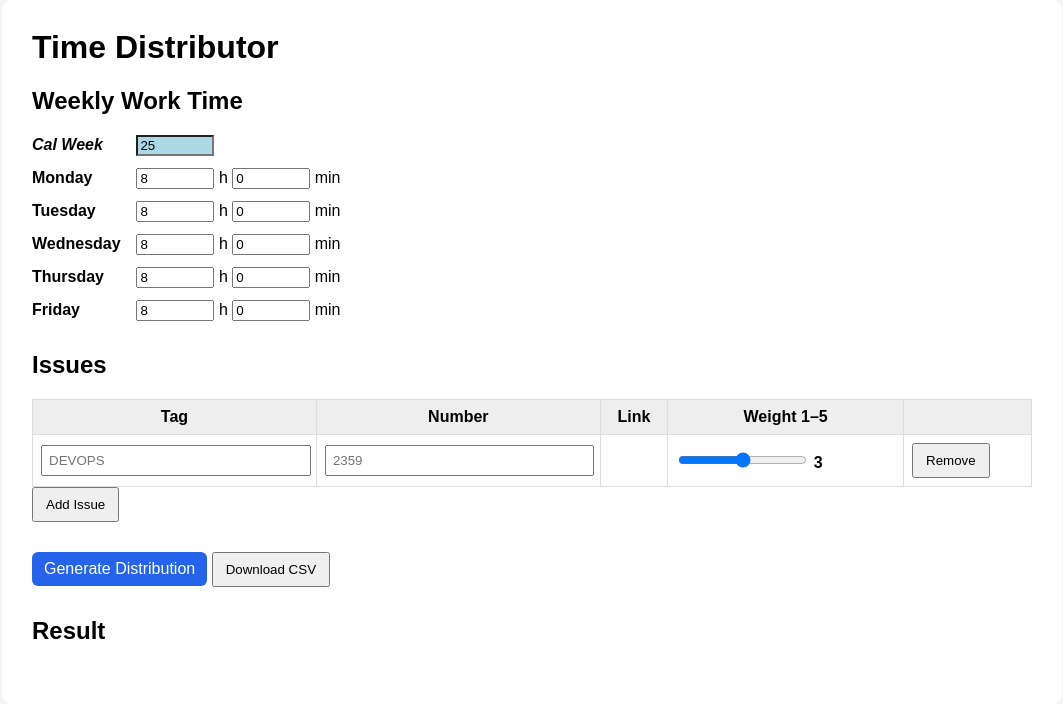
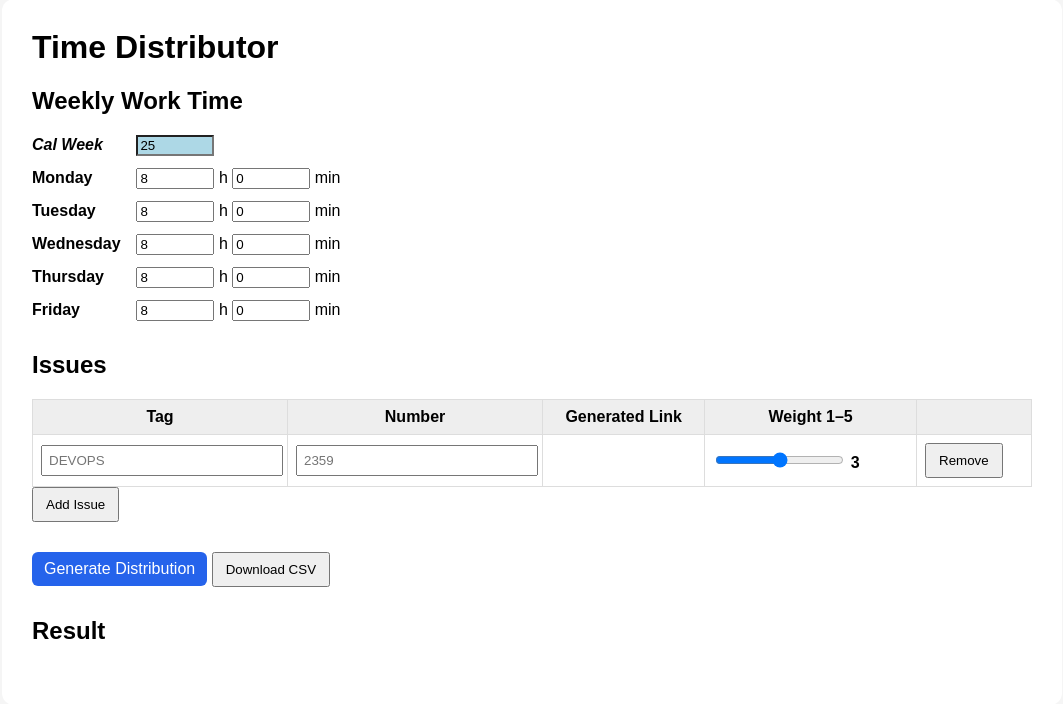
Before and after one commit to anmarchio/time-distributor, a Flask app: page / in a window 1280 px wide. Shown: the part 31-735 px from the top of the page, without its empty margins (108-1171 px from the left). Run offline with Flask 3, Linux system fonts and the light colour scheme.

Commit message:
Add generated link column to issues table

```diff
--- a/templates/index.html
+++ b/templates/index.html
@@ -19,12 +19,14 @@
     <section>
         <h2>Issues</h2>
 
+        <datalist id="jiraTags"></datalist>
+
         <table id="issuesTable">
             <thead>
                 <tr>
                     <th>Tag</th>
                     <th>Number</th>
-                    <th>Link</th>
+                    <th>Generated Link</th>
                     <th>Weight 1–5</th>
                     <th></th>
                 </tr>
@@ -46,6 +48,16 @@
     </section>
 </div>
 
+<!-- script>
+    /*window.TIME_DISTRIBUTOR_CONFIG = {
+        weekdays: {{ config.TIME_DISTRIBUTOR_WEEKDAYS | default(['Monday', 'Tuesday', 'Wednesday', 'Thursday', 'Friday']) | tojson }},
+        defaultHoursPerDay: {{ config.TIME_DISTRIBUTOR_DEFAULT_HOURS | default(8) | tojson }},
+        defaultMinutesPerDay: {{ config.TIME_DISTRIBUTOR_DEFAULT_MINUTES | default(0) | tojson }},
+        roundToMinutes: {{ config.TIME_DISTRIBUTOR_ROUND_TO_MINUTES | default(5) | tojson }},
+        jiraBaseUrl: {{ config.TIME_DISTRIBUTOR_JIRA_BASE_URL | default('https:/blackned-technologies.atlassian.net/browse/') | tojson }},
+        jiraTags: {{ config.TIME_DISTRIBUTOR_JIRA_TAGS | default(['SIDEVOPS', 'DLBOITSVM', 'REQENG']) | tojson }}
+    };*/
+</script -->
 <script src="{{ url_for('static', filename='app.js') }}"></script>
 </body>
 </html>
```
